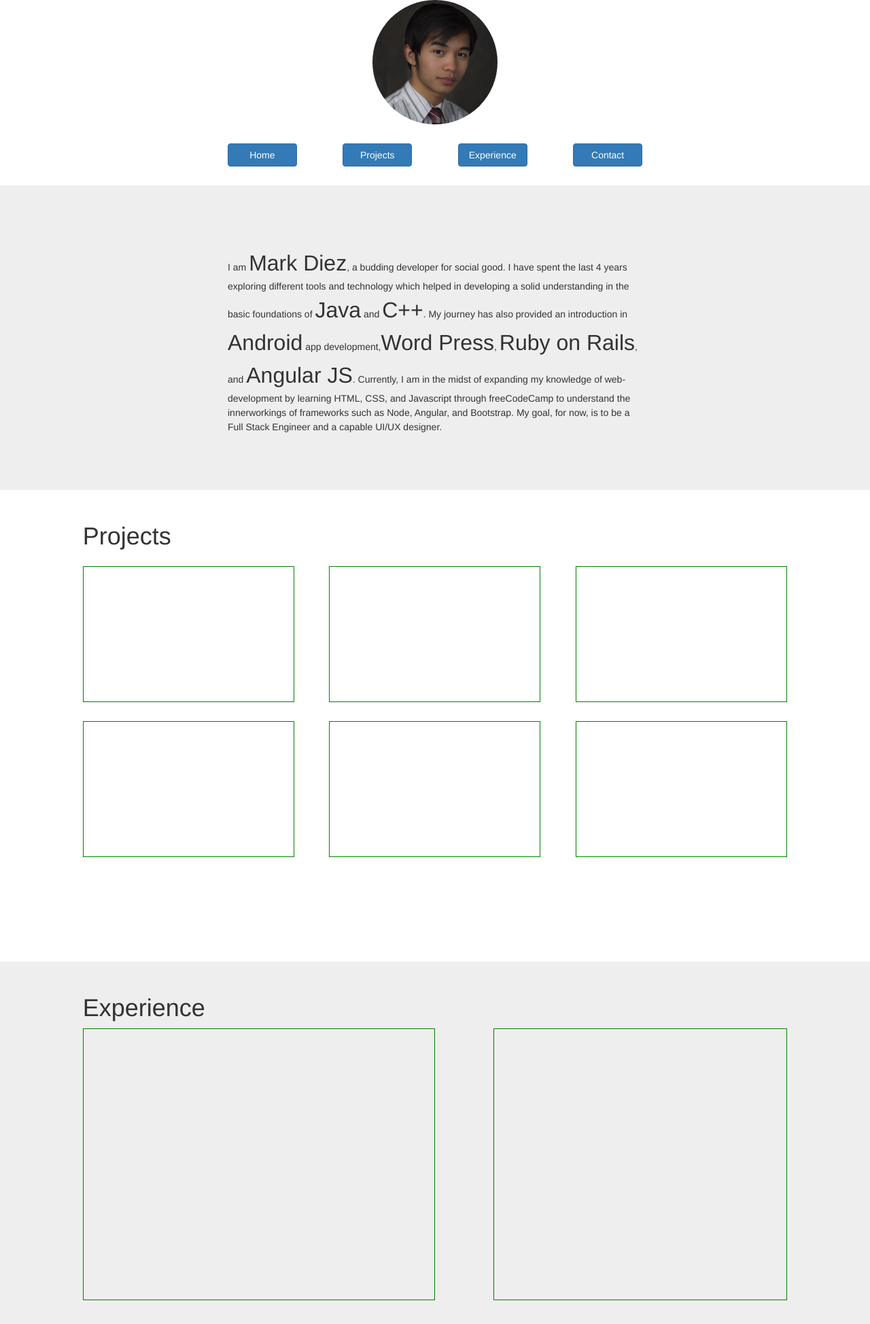
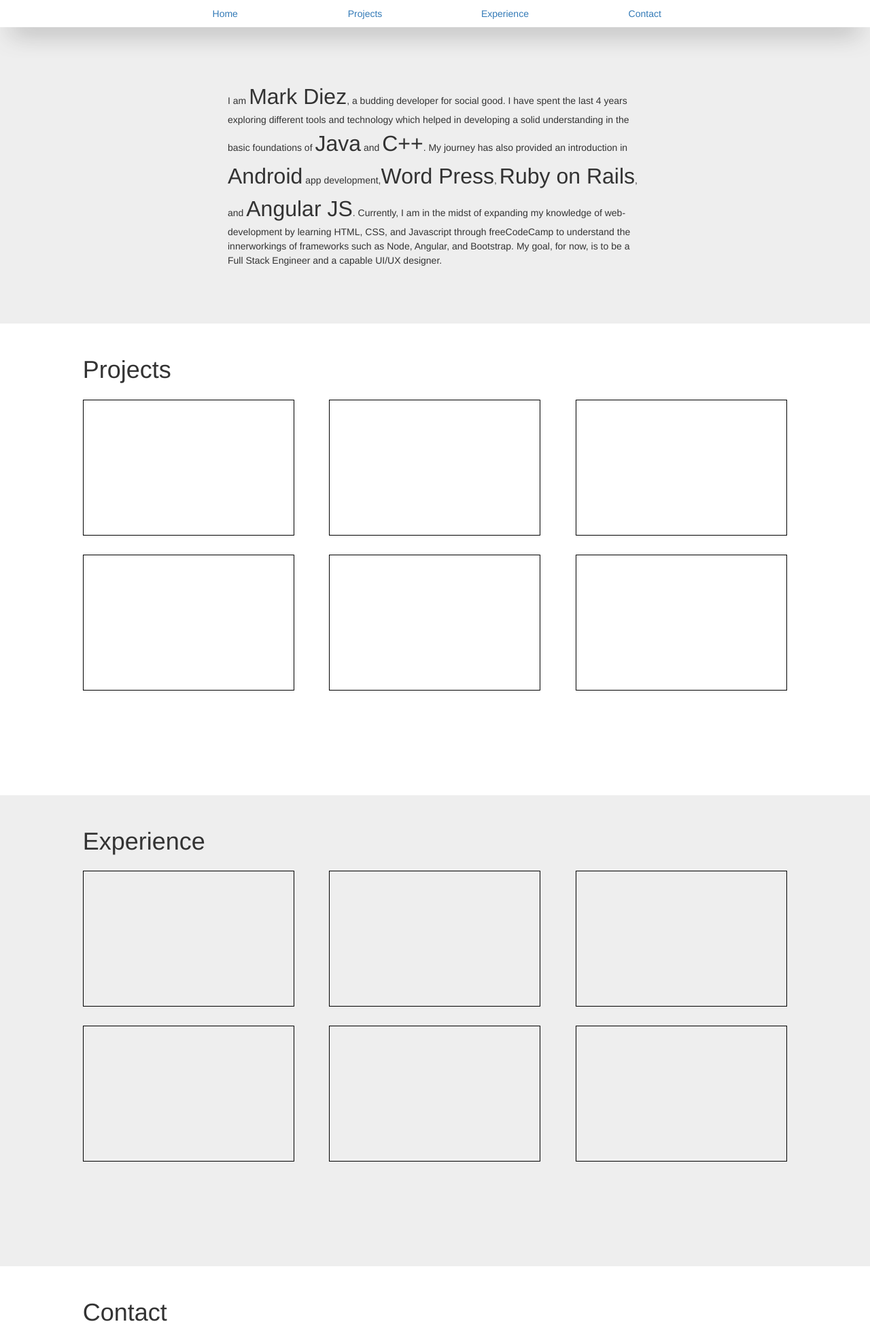
Before and after one commit to markediez/markediez.github.io, a PHP site: page /projects/free-code-camp/front-end-dev-certification/portfolio-page/index.html in a window 1280 px wide. Shown: the top 1948 px of the page at 68% size. Run offline with PHP 8.4, Linux system fonts and the light colour scheme.

Commit message:
Finish basic template

```diff
--- a/projects/free-code-camp/front-end-dev-certification/portfolio-page/css/style.css
+++ b/projects/free-code-camp/front-end-dev-certification/portfolio-page/css/style.css
@@ -10,8 +10,23 @@ textarea {
   border-radius: 50%;
 }
 
-#navigation {
-  margin-top: 2em;
+#logo {
+  position: fixed;
+  background-color: white;
+  z-index: 1;
+  width: 100%;
+  padding: 0;
+  box-shadow: 0px 18px 37px -16px rgba(0,0,0,0.75);
+}
+
+#logo li {
+  display: inline;
+}
+
+#logo ul {
+  overflow: auto;
+  margin: 0;
+  padding: 0;
 }
 
 #about {
@@ -41,12 +56,12 @@ textarea {
 
 #information {
   height: 400px;
-  border: 1px solid green;
+  border: 1px solid #eeeeee;
 }
 
 #exp-list {
   height: 400px;
-  border: 1px solid green;
+  border: 1px solid #eeeeee;
 }
 
 #contact {
@@ -77,6 +92,10 @@ textarea {
   background-color: gray;
 }
 
+#footer a {
+  color: white;
+}
+
 .vertical-center {
   display: table-cell;
   vertical-align: middle;
@@ -102,7 +121,7 @@ textarea {
   height: 200px;
   width: 30%;
   margin: 1em 0;
-  border: 1px solid green;
+  border: 1px solid #000000;
 }
 
 .block {
@@ -116,3 +135,14 @@ textarea {
 .form-btn {
   margin-top: 1em;
 }
+
+a.nav {
+  display: block;
+  text-align: center;
+  padding: 10px;
+}
+
+a.nav:hover {
+  background-color: #eeeeee;
+  text-decoration: none;
+}
--- a/projects/free-code-camp/front-end-dev-certification/portfolio-page/index.html
+++ b/projects/free-code-camp/front-end-dev-certification/portfolio-page/index.html
@@ -9,17 +9,16 @@
 <body>
   <div class="container-fluid">
     <div id="logo" class="row">
-      <div class="col-md-2 col-centered">
-        <img id="profile-image" class="img-responsive" src="imgs/profile.jpg">
+      <!-- <div class="col-md-8 col-centered space-between"> -->
+      <div class="col-centered col-md-8">
+        <ul>
+          <li><a class="nav col-md-3" href="#">Home</a></li>
+          <li><a class="nav col-md-3" href="#">Projects</a></li>
+          <li><a class="nav col-md-3" href="#">Experience</a></li>
+          <li><a class="nav col-md-3" href="#">Contact</a></li>
+        </ul>
       </div>
-    </div>
-    <div id="navigation" class="row">
-      <div class="col-md-6 col-centered space-between">
-        <button class="btn btn-primary col-md-2">Home</button>
-        <button class="btn btn-primary col-md-2">Projects</button>
-        <button class="btn btn-primary col-md-2">Experience</button>
-        <button class="btn btn-primary col-md-2">Contact</button>
-      </div>
+      <!-- </div> -->
     </div>
     <div id="about" class="row">
       <div class="col-md-6 col-centered">
@@ -50,10 +49,18 @@
     <div id="experience" class="row">
       <div class="col-md-offset-1 col-md-10">
         <h1>Experience</h1>
-        <div class="space-between">
-          <div id="information" class="col-md-6">
+        <div id="project-list" class="space-between">
+          <div class="card col-md-3">
           </div>
-          <div id="exp-list" class="col-md-5">
+          <div class="card col-md-3">
+          </div>
+          <div class="card col-md-3">
+          </div>
+          <div class="card col-md-3">
+          </div>
+          <div class="card col-md-3">
+          </div>
+          <div class="card col-md-3">
           </div>
         </div>
       </div>
@@ -62,10 +69,10 @@
       <div class="col-md-offset-1 col-md-10">
         <h1>Contact</h1>
         <div class="">
-          <div id="media" class="col-md-1 space-between">
-            <img src="../vendor/svg/logo_github.svg">
-            <img src="../vendor/svg/logo_linkedin.svg">
-            <img src="../vendor/svg/logo_facebook.svg">
+          <div id="media" class="col-md-1">
+            <a href="http://github.com/markediez" target="_blank" ><img class="" src="../vendor/svg/logo_github.svg"></a>
+            <a href="http://linkedin.com/in/markediez" target="_blank" ><img src="../vendor/svg/logo_linkedin.svg"></a>
+            <a href="http://facebook.com/mdiez7" target="_blank" ><img src="../vendor/svg/logo_facebook.svg"></a>
           </div>
           <div id="email" class="col-md-9 col-md-offset-1 space-between">
             <form>
@@ -81,8 +88,8 @@
     </div>
     <div id="footer" class="row">
       <div class="text-center">
-        <span>Designed by
-          <a href="https://dribbble.com/shots/978949-Responsive-Wireframe-Templates-GIF">Chris Bannister</a>
+        <span>Icons by
+          <a href="https://www.iconfinder.com/iconsets/social-media-and-logos-8">Alfredo</a>
           coded by
           <a href="https://www.freecodecamp.com/markediez">Mark Diez</a>
         </span>
```
